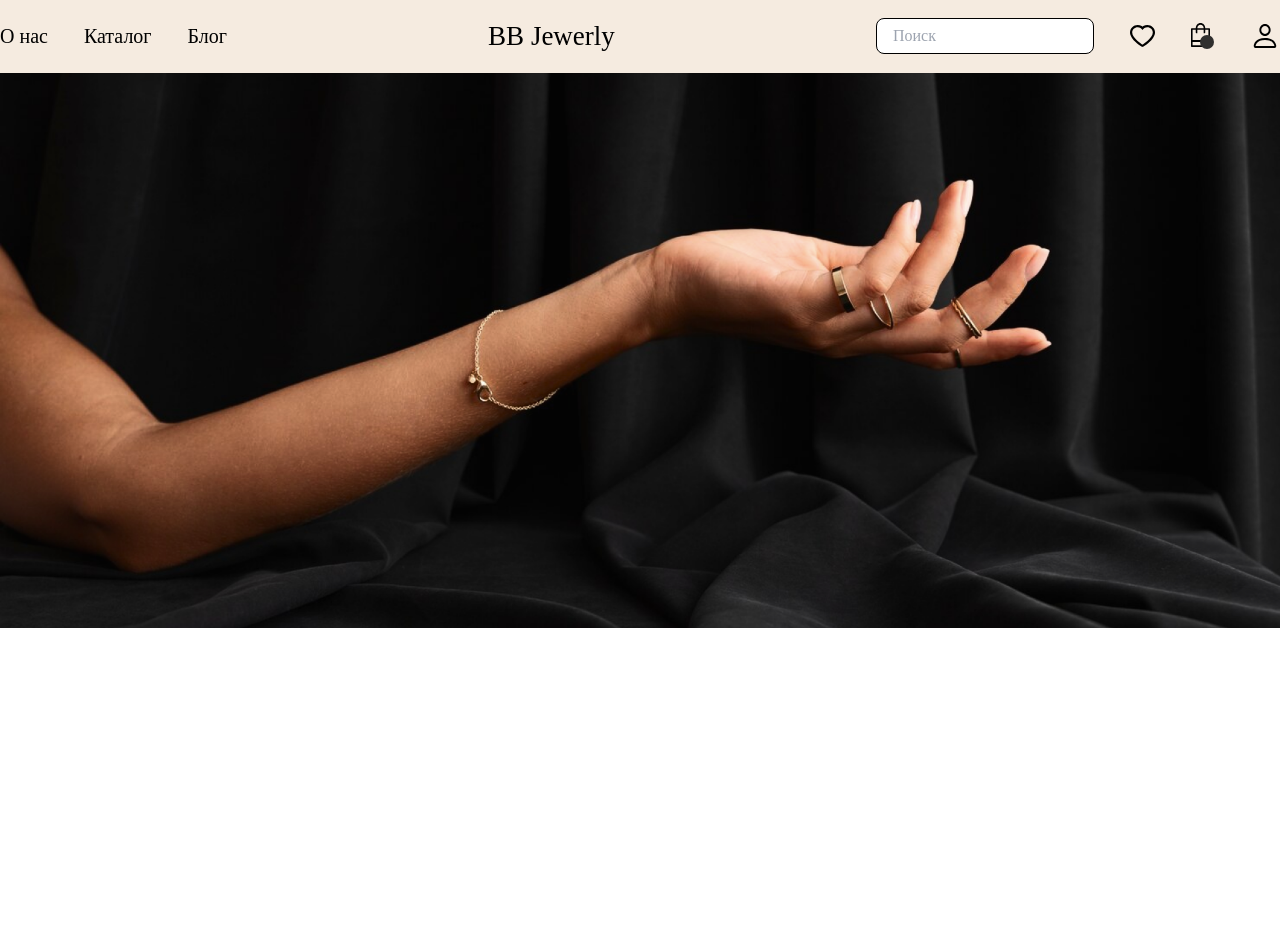
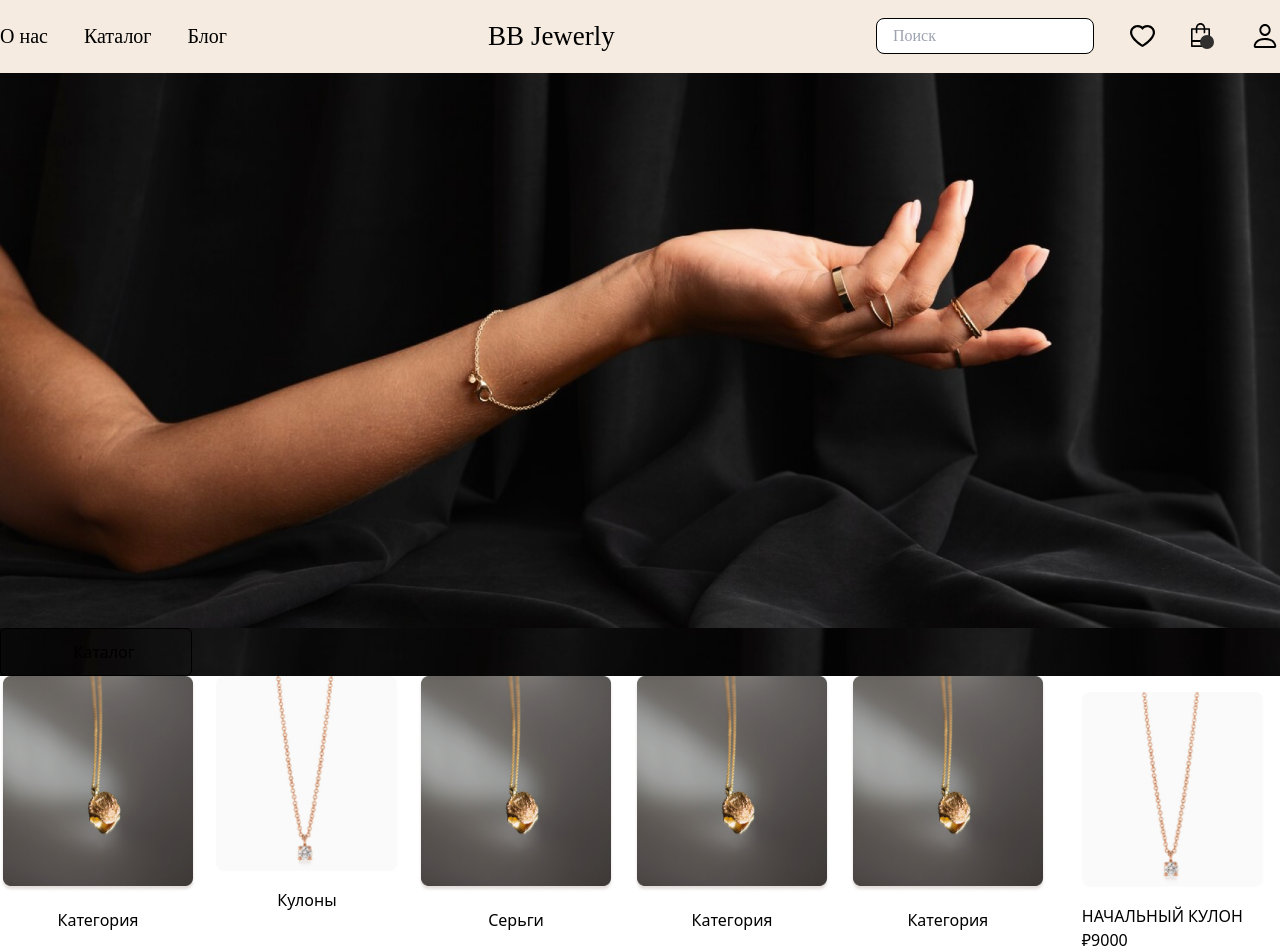
Before and after one commit to vazrv/BB_Jewerly, a React (Vite) app: page / in a window 1280 px wide. Shown: the top 952 px of the page. Before the commit the page ends 800 px from the top, so only its background shows below. Built offline with nearby package versions, Linux system fonts and the light colour scheme.

Commit message:
components

```diff
--- /dev/null
+++ b/src/components/Button/index.jsx
@@ -0,0 +1,7 @@
+export const Button = ({ children }) => {
+    return (
+        <button className="border border-black rounded-md w-48 h-12 flex items-center justify-center py-2 pl-4">
+            {children}
+        </button>
+    );
+};
--- /dev/null
+++ b/src/components/Categories/index.jsx
@@ -0,0 +1,11 @@
+export const Categories = ({ url, children }) => {
+    //ИСПОЛЬЗУЙ ЭТО ДЛЯ КАТЕГОРИИ
+    return (
+        <div className="flex flex-col items-center">
+            <img src={url} alt={url} className="rounded-t-lg" />
+            <div className="mt-4 text-center">
+                {children}
+            </div>
+        </div>
+    );
+};
--- /dev/null
+++ b/src/components/Products/index.jsx
@@ -0,0 +1,14 @@
+export const Products = ({ url, children, price }) => {
+    return (
+        //ИСПОЛЬЗУЙ ЭТО ДЛЯ ТОВАРОВ
+        <div className="flex flex-col p-4  rounded-lg ">
+            <img src={url} alt={url} className="w-full h-auto rounded-t-lg" />
+            <div className="mt-4">
+                {children}
+            </div>
+            <div>
+                {price}
+            </div>
+        </div>
+    );
+};
--- a/src/pages/Main page/index.jsx
+++ b/src/pages/Main page/index.jsx
@@ -1,14 +1,29 @@
 import Header from "../../components/header";
+import { Button } from "../../components/Button";
+import { Categories } from "../../components/Categories";
+import catalogPhoto from "../../assets/photo/catalog/Rectangle 38.png";
+import icon from "../../assets/photo/catalog/Frame 17-1.png";
+import { Products } from "../../components/Products";
+import mainPhoto from "../../assets/photo/main/FirstFrameMain.jpg";
 
 export const MainPage = () => {
     return (
         <>
             {/* бебра */}
             <Header />
-            <img src="./src/assets/photo/main/FirstFrameMain.jpg" alt="" />
+            <img src={mainPhoto} alt="" />
+            <div style={{ backgroundImage: `url(${mainPhoto})` }}>
+                <Button>Каталог</Button>
+            </div>
             <div className="container mx-auto">
-
-
+                <div className="flex gap-5 justify-between">
+                    <Categories url={catalogPhoto} children={"Категория"} />
+                    <Categories url={icon} children={"Кулоны"} />
+                    <Categories url={catalogPhoto} children={"Серьги"} />
+                    <Categories url={catalogPhoto} children={"Категория"} />
+                    <Categories url={catalogPhoto} children={"Категория"} />
+                    <Products url={icon} children={"НАЧАЛЬНЫЙ КУЛОН"} price={"₽9000"} />
+                </div>
             </div>
         </>
     )
```
Also changed, not shown: src/assets/photo/catalog/Rectangle 38.png (added).
